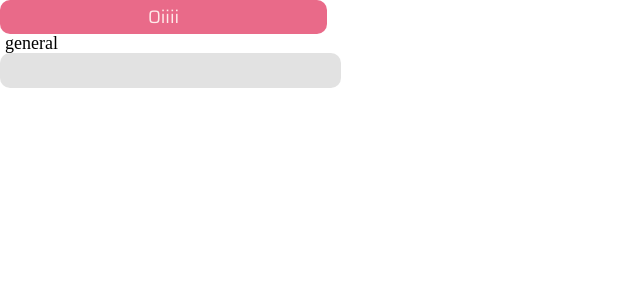
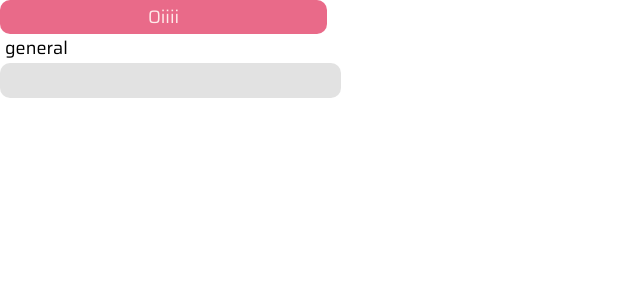
Before and after one commit to luischoma/mike-bank, a React (Create React App) app in the folder client/: page / in a window 1280 px wide. Shown: the top 300 px of the page, without its empty margins (0-640 px from the left). Built offline with nearby package versions, Linux system fonts and the light colour scheme.

Commit message:
Add border-box and font-family globals

```diff
--- a/client/src/App.css
+++ b/client/src/App.css
@@ -1,7 +1,9 @@
-@import 'reset-css';
 
-.App {
-  text-align: center;
+body, html {
+  box-sizing: border-box;
+  font-family: Saira;
+  width: 100%;
+  height: 100%;
 }
 
 .App-logo {
```
